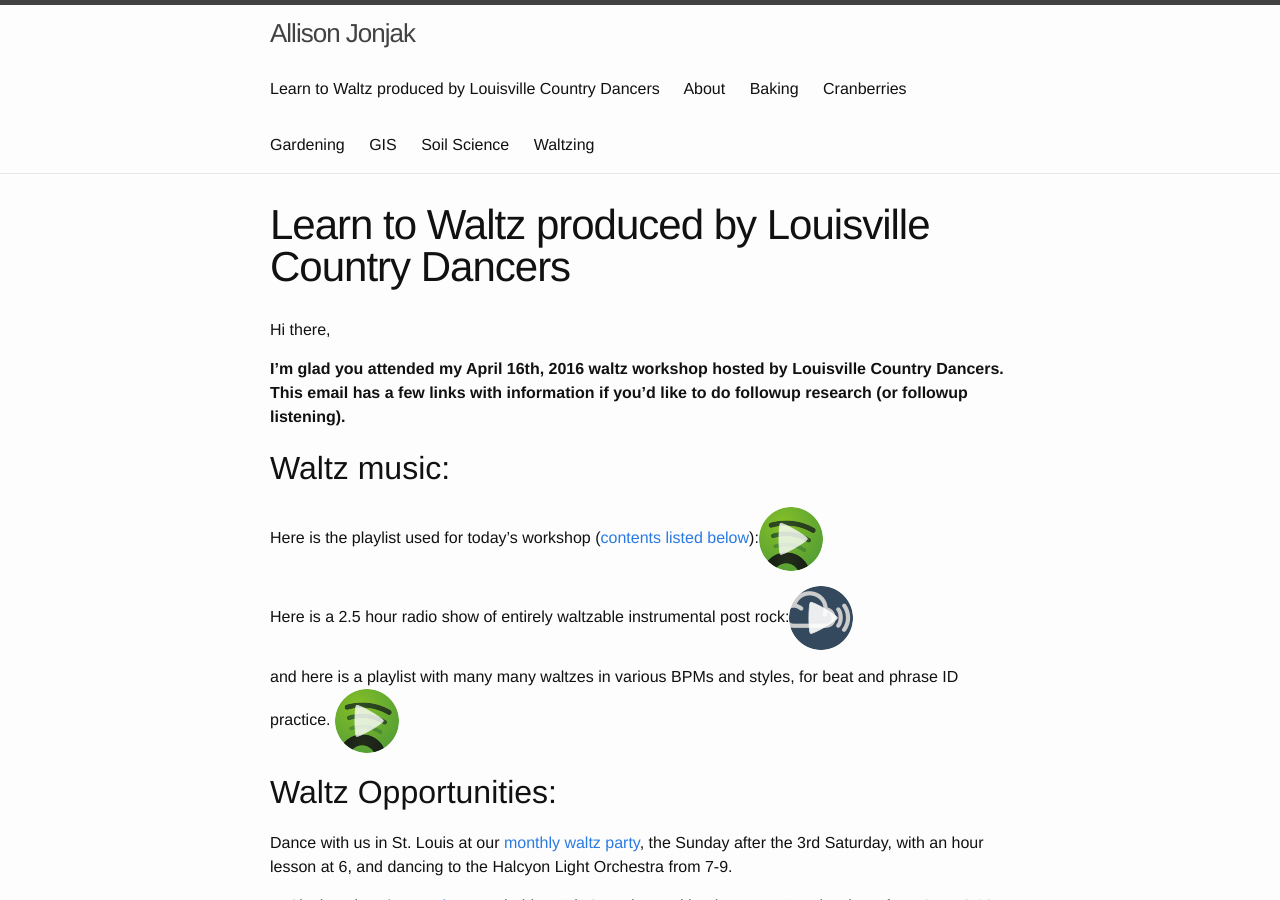
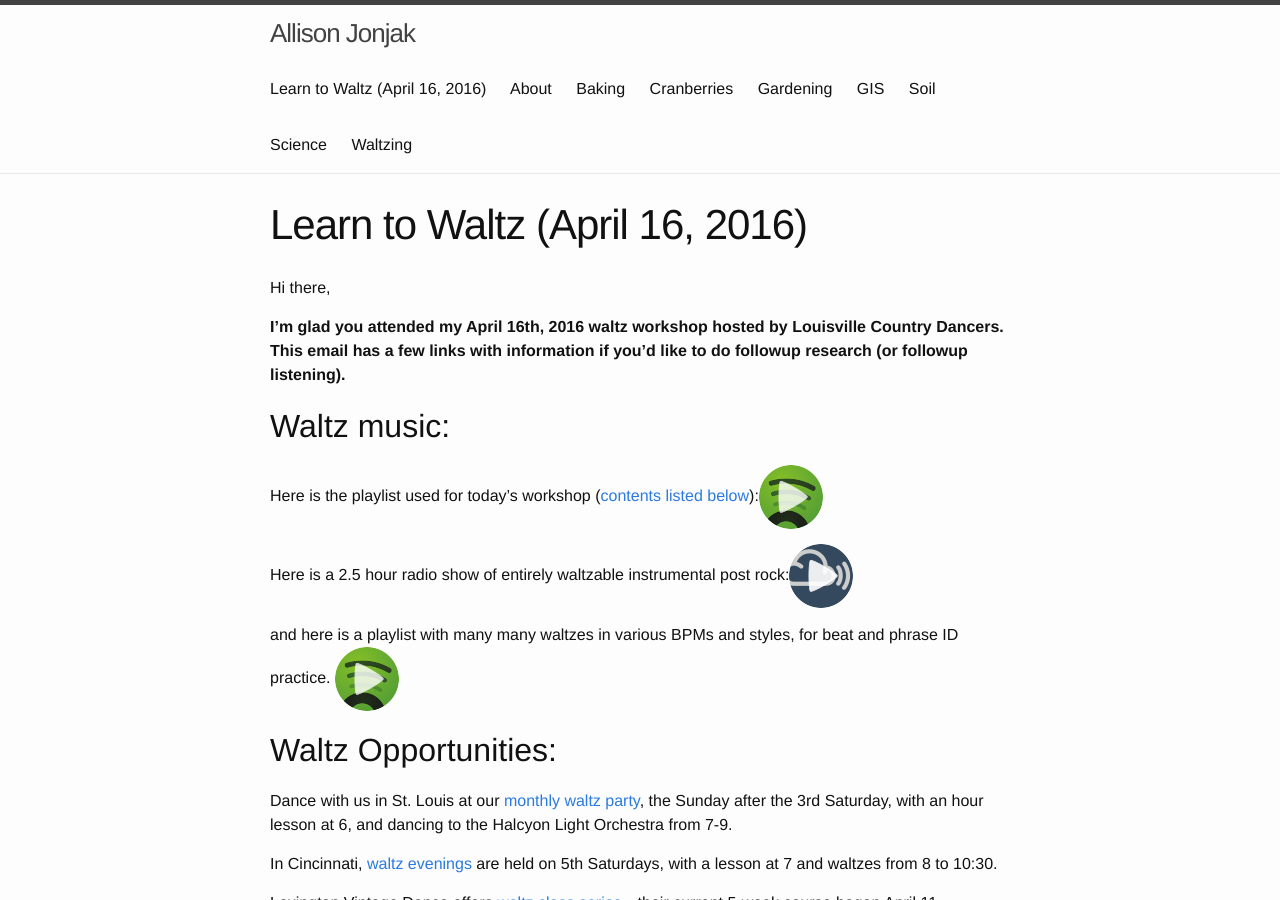
Before and after one commit to cranhandler/cranhandler.github.io, a Jekyll site: the page built from waltzing/20160416.md, in a window 1280 px wide and 900 px high. Built offline with Jekyll 4.4.1, drawn with Linux system fonts in a browser that asks for light colours.

Commit message:
Update 20160416.md

```diff
--- a/waltzing/20160416.md
+++ b/waltzing/20160416.md
@@ -1,6 +1,6 @@
 ---
 layout: page
-title: Learn to Waltz produced by Louisville Country Dancers
+title: Learn to Waltz (April 16, 2016)
 
 ---
 
```
